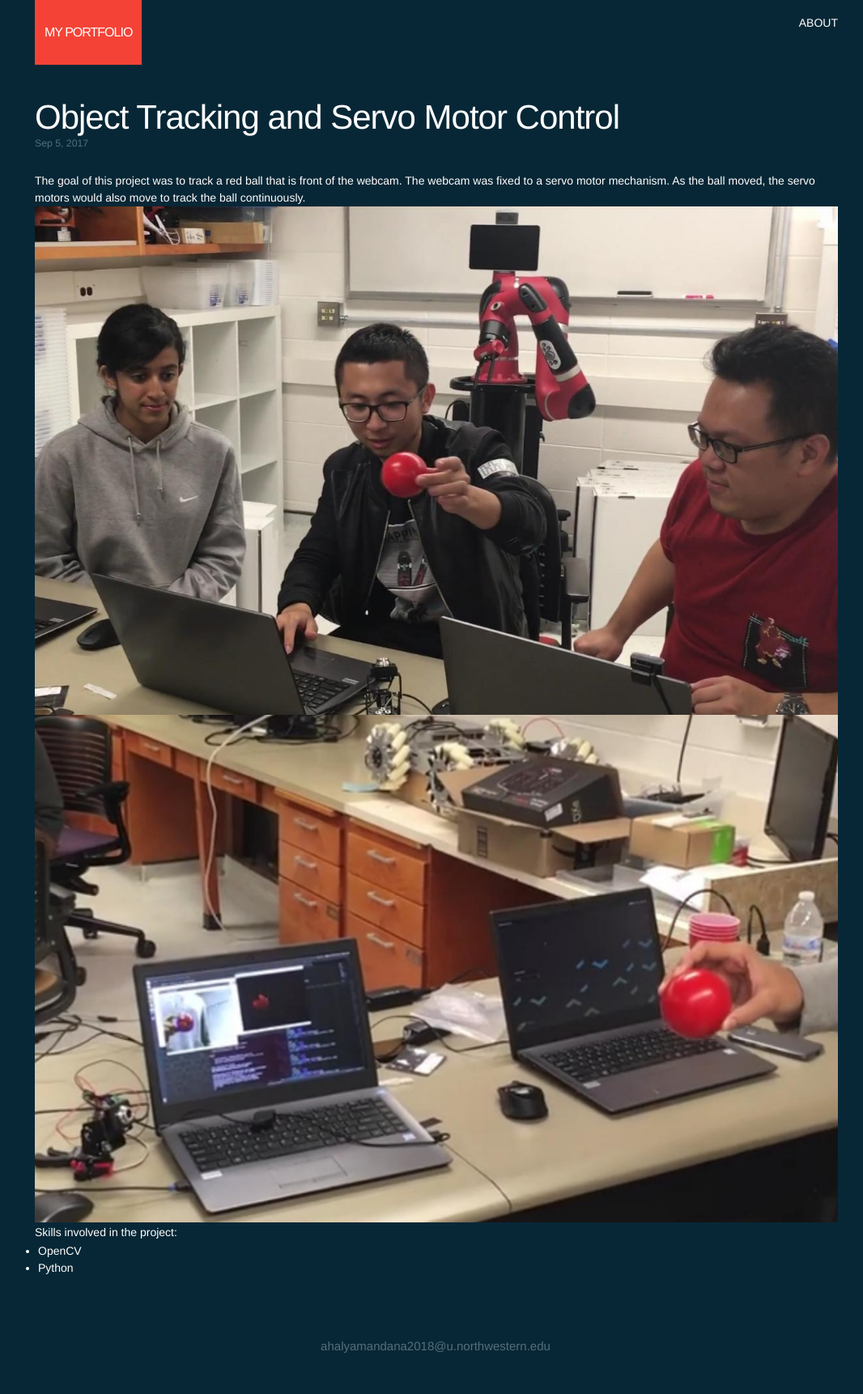
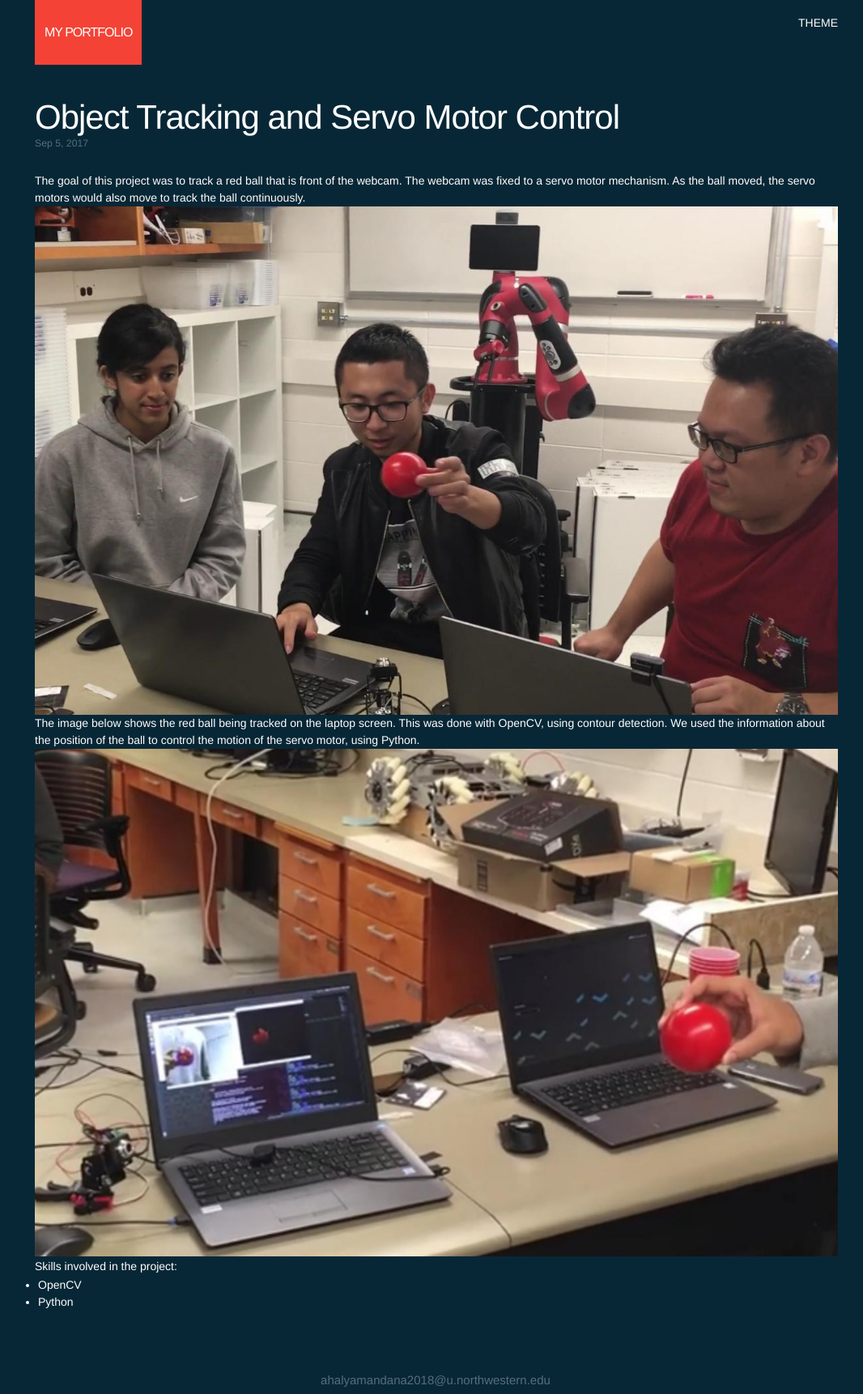
Before and after one commit to am2512/am2512.github.io, a Jekyll site: the page built from _posts/2017-09-05-project2.markdown, in a window 1280 px wide. Shown: the whole page at 81% size, without its empty margins (101-1167 px from the left). Built offline with Jekyll 4.4.1, drawn with Linux system fonts in a browser that asks for light colours; before the commit the page ends 1680 px from its top, so only the background shows below that.

Commit message:
Adding resume

```diff
--- a/_posts/2017-09-05-project2.markdown
+++ b/_posts/2017-09-05-project2.markdown
@@ -12,7 +12,7 @@ categories: jekyll update
 The goal of this project was to track a red ball that is front of the webcam. The webcam was fixed to a servo motor mechanism. As the ball moved, the servo motors would also move to track the ball continuously.
 <br>
 ![hackathon1](/assets/hackathon1.jpg){:class="img-responsive"}
-<br>
+<br> The image below shows the red ball being tracked on the laptop screen. This was done with OpenCV, using contour detection. We used the information about the position of the ball to control the motion of the servo motor, using Python.
 ![hackathon2](/assets/hackathon2.jpg){:class="img-responsive"}
 <br>
 
--- a/about.md
+++ b/about.md
@@ -1,7 +1,7 @@
 ---
 layout: page
-title: About
+title: Theme
 permalink: /about/
 ---
 
-This portfolio was designed using the jekyll-slender-template designed by Jannik Richter. The GitHub repository for the theme can be found <i><a href="https://github.com/nikrich/jekyll-slender-template">here</a></i>.
+This portfolio was designed using the jekyll-slender-template, created by Jannik Richter. The GitHub repository for the theme can be found <i><a href="https://github.com/nikrich/jekyll-slender-template">here</a></i>.
--- a/index.html
+++ b/index.html
@@ -67,9 +67,11 @@ layout: default
         <div class="block glass">
             <div class="block-body">
                 <h2>Courses</h2>
-                <p class="grey-text">I'm currently in the second quarter of my graduate program. Last quarter, I took the following courses: Theory of Machine Dynamics, Embedded Systems in Robotics, Robotic Manipulation, and Introduction to Artificial Intelligence. In the current Spring quarter, I'm enrolled in Introduction to Mechatronics, Deep Learning Foundations, and Human-Computer Interaction.<br><br><br><h2>Contact Me</h2><br> <p class="grey-text">GitHub profile: {% include icon-github.html %} <a href="https://github.com/am2512">github.com/am2512</a> <br> LinkedIn profile: <a href="https://in.linkedin.com/in/ahalyamandana">linkedin.com/in/ahalyamandana</a> <br>E-mail: ahalyamandana2018@northwestern.edu <br>Mobile: +1 773-807-6306. </p>
+                <p class="grey-text">I'm currently in the second quarter of my graduate program. Last quarter, I took the following courses: Theory of Machine Dynamics, Embedded Systems in Robotics, Robotic Manipulation, and Introduction to Artificial Intelligence. In the current Spring quarter, I'm enrolled in Introduction to Mechatronics, Deep Learning Foundations, and Human-Computer Interaction.<br><br><br><h2>Contact Me</h2><br> <p class="grey-text">GitHub profile: {% include icon-github.html %} <a href="https://github.com/am2512">github.com/am2512</a> <br> LinkedIn profile: <a href="https://in.linkedin.com/in/ahalyamandana">linkedin.com/in/ahalyamandana</a> <br>E-mail: ahalyamandana2018@northwestern.edu <br>Mobile: +1 773-807-6306.
+<br><a href="/resume/AhalyaMandana_CV.pdf">Download My Resume.</a>
+                </p>
 
-<br><br><br></p>
+<br><br>
             </div>
         </div>
       </div>
```
Also changed, not shown: 1 other file.
